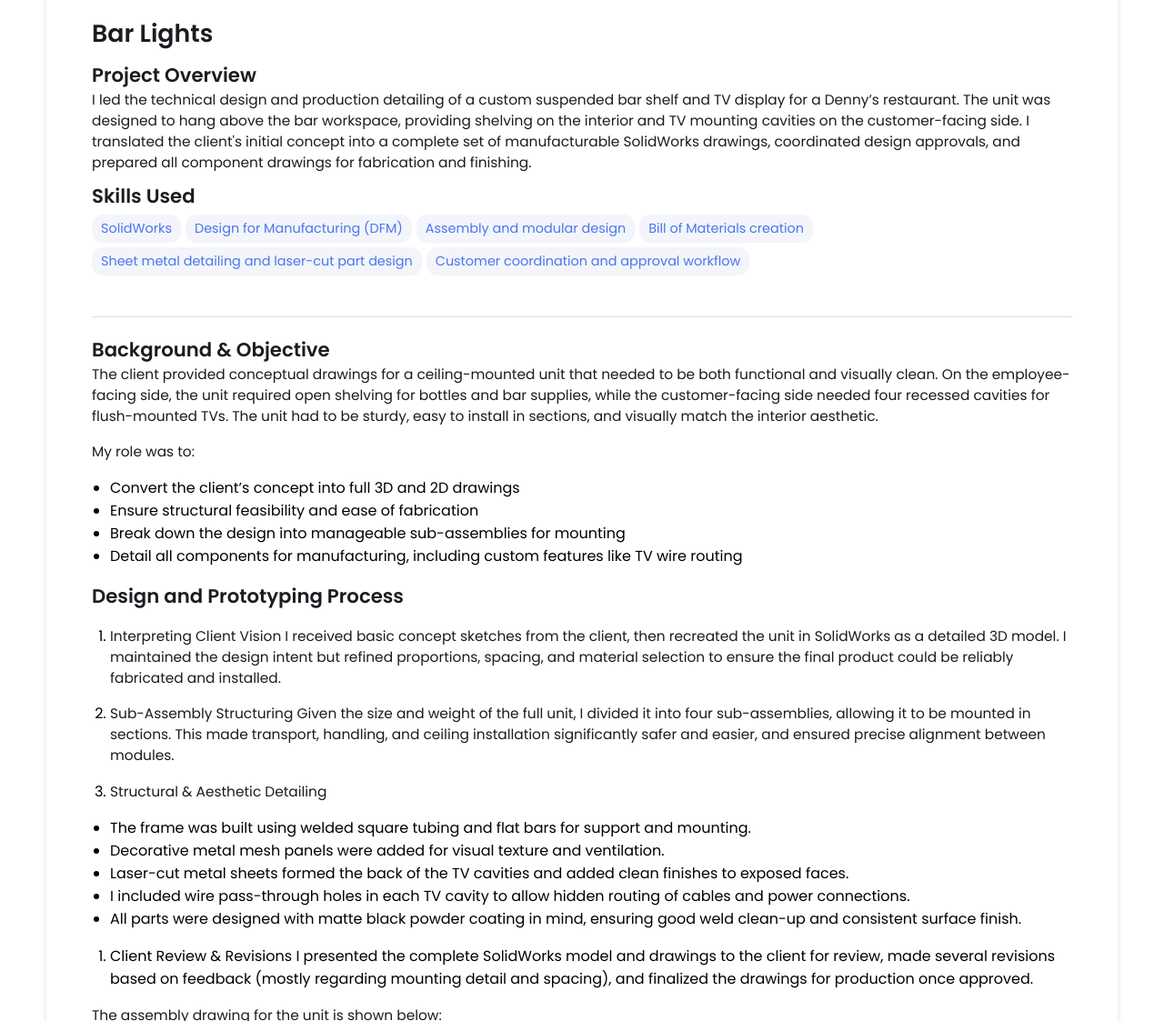
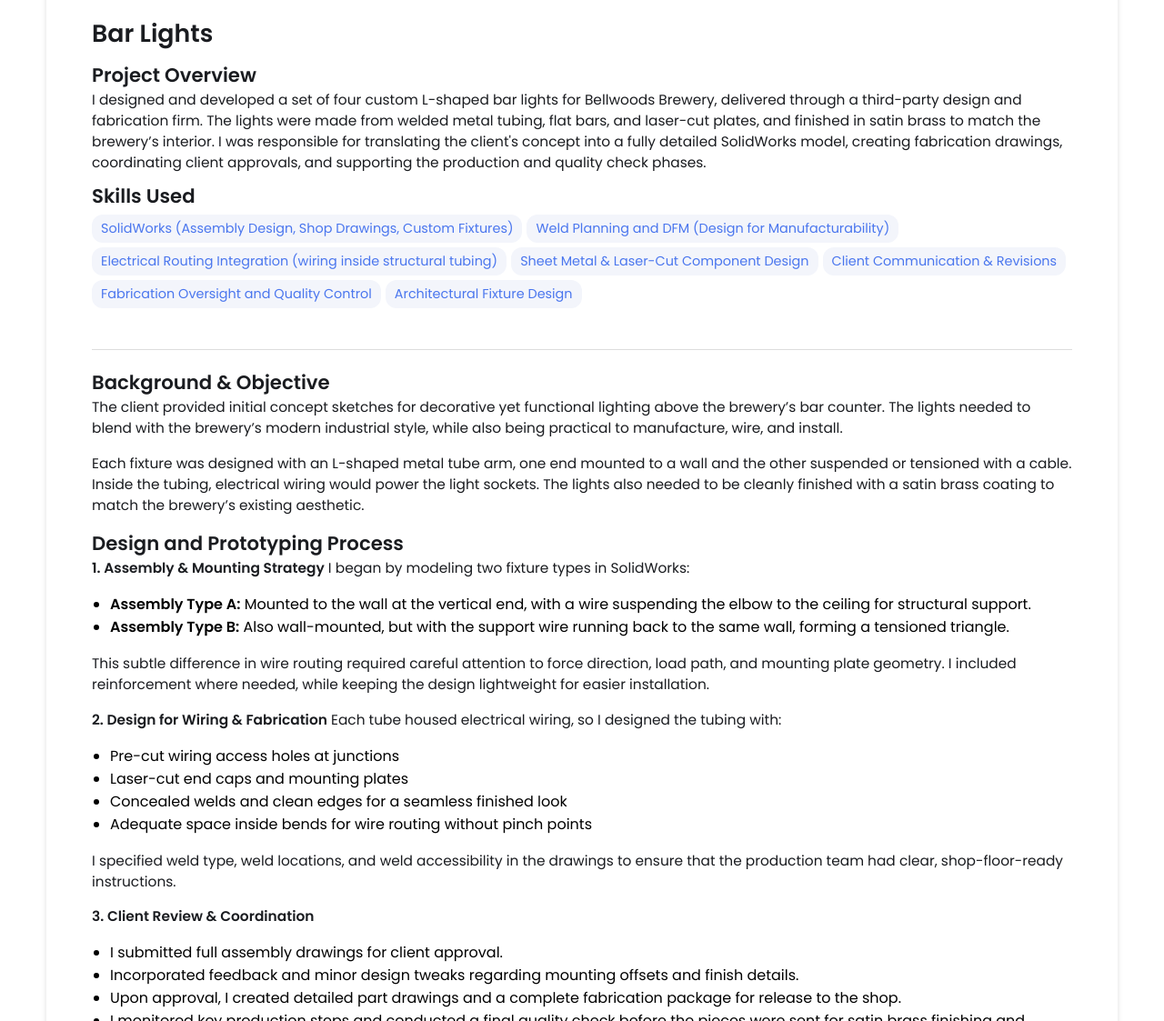
Before and after one commit to Rob-V-Eng/rob-v-eng.github.io, a Jekyll site: the page built from _projects/2.-Bar-Lights/index.md, in a window 1280 px wide and 1400 px high, scrolled down 329 px. Shown: the part 161-1284 px from the top of the window at 91% size. Built offline with Jekyll 4.4.1, drawn with Linux system fonts in a browser that asks for light colours; some of the changed text lies outside the part shown; grey boxes are pictures that could not be loaded.

Commit message:
Update index.md

```diff
--- a/_projects/2.-Bar-Lights/index.md
+++ b/_projects/2.-Bar-Lights/index.md
@@ -1,68 +1,59 @@
 ---
 layout: post
 title: Bar Lights
-description:  I led the technical design and production detailing of a custom suspended bar shelf and TV display for a Denny’s restaurant. The unit was designed to hang above the bar workspace, providing shelving on the interior and TV mounting cavities on the customer-facing side. I translated the client's initial concept into a complete set of manufacturable SolidWorks drawings, coordinated design approvals, and prepared all component drawings for fabrication and finishing.
+description:  I designed and developed a set of four custom L-shaped bar lights for Bellwoods Brewery, delivered through a third-party design and fabrication firm. The lights were made from welded metal tubing, flat bars, and laser-cut plates, and finished in satin brass to match the brewery’s interior. I was responsible for translating the client's concept into a fully detailed SolidWorks model, creating fabrication drawings, coordinating client approvals, and supporting the production and quality check phases.
 
 skills:
-  - SolidWorks
-  - Design for Manufacturing (DFM)
-  - Assembly and modular design
-  - Bill of Materials creation
-  - Sheet metal detailing and laser-cut part design
-  - Customer coordination and approval workflow
+  - SolidWorks (Assembly Design, Shop Drawings, Custom Fixtures)
+  - Weld Planning and DFM (Design for Manufacturability)
+  - Electrical Routing Integration (wiring inside structural tubing)
+  - Sheet Metal & Laser-Cut Component Design
+  - Client Communication & Revisions
+  - Fabrication Oversight and Quality Control
+  - Architectural Fixture Design
 
 main-image: /NCM1-7.png
 ---
 
 ---
 ## Background & Objective
-The client provided conceptual drawings for a ceiling-mounted unit that needed to be both functional and visually clean. On the employee-facing side, the unit required open shelving for bottles and bar supplies, while the customer-facing side needed four recessed cavities for flush-mounted TVs. The unit had to be sturdy, easy to install in sections, and visually match the interior aesthetic.
+The client provided initial concept sketches for decorative yet functional lighting above the brewery’s bar counter. The lights needed to blend with the brewery’s modern industrial style, while also being practical to manufacture, wire, and install.
 
-My role was to:
-
-- Convert the client’s concept into full 3D and 2D drawings
-- Ensure structural feasibility and ease of fabrication
-- Break down the design into manageable sub-assemblies for mounting
-- Detail all components for manufacturing, including custom features like TV wire routing
+Each fixture was designed with an L-shaped metal tube arm, one end mounted to a wall and the other suspended or tensioned with a cable. Inside the tubing, electrical wiring would power the light sockets. The lights also needed to be cleanly finished with a satin brass coating to match the brewery’s existing aesthetic.
 
 ## Design and Prototyping Process
-1. Interpreting Client Vision
-I received basic concept sketches from the client, then recreated the unit in SolidWorks as a detailed 3D model. I maintained the design intent but refined proportions, spacing, and material selection to ensure the final product could be reliably fabricated and installed.
+**1. Assembly & Mounting Strategy**
+I began by modeling two fixture types in SolidWorks:
 
-2. Sub-Assembly Structuring
-Given the size and weight of the full unit, I divided it into four sub-assemblies, allowing it to be mounted in sections. This made transport, handling, and ceiling installation significantly safer and easier, and ensured precise alignment between modules.
+- **Assembly Type A:** Mounted to the wall at the vertical end, with a wire suspending the elbow to the ceiling for structural support.
+- **Assembly Type B:** Also wall-mounted, but with the support wire running back to the same wall, forming a tensioned triangle.
 
-3. Structural & Aesthetic Detailing
+This subtle difference in wire routing required careful attention to force direction, load path, and mounting plate geometry. I included reinforcement where needed, while keeping the design lightweight for easier installation.
 
-- The frame was built using welded square tubing and flat bars for support and mounting.
-- Decorative metal mesh panels were added for visual texture and ventilation.
-- Laser-cut metal sheets formed the back of the TV cavities and added clean finishes to exposed faces.
-- I included wire pass-through holes in each TV cavity to allow hidden routing of cables and power connections.
-- All parts were designed with matte black powder coating in mind, ensuring good weld clean-up and consistent surface finish.
+**2. Design for Wiring & Fabrication**
+Each tube housed electrical wiring, so I designed the tubing with:
 
-4. Client Review & Revisions
-I presented the complete SolidWorks model and drawings to the client for review, made several revisions based on feedback (mostly regarding mounting detail and spacing), and finalized the drawings for production once approved.
+- Pre-cut wiring access holes at junctions
+- Laser-cut end caps and mounting plates
+- Concealed welds and clean edges for a seamless finished look
+- Adequate space inside bends for wire routing without pinch points
 
-The assembly drawing for the unit is shown below:
+I specified weld type, weld locations, and weld accessibility in the drawings to ensure that the production team had clear, shop-floor-ready instructions.
 
-{% include image-gallery.html images="NCM1-1.png" height="600" %}
+**3. Client Review & Coordination**
+- I submitted full assembly drawings for client approval.
+- Incorporated feedback and minor design tweaks regarding mounting offsets and finish details.
+- Upon approval, I created detailed part drawings and a complete fabrication package for release to the shop.
+- I monitored key production steps and conducted a final quality check before the pieces were sent for satin brass finishing and delivery.
 
-5. Production Package Preparation
-After sign-off, I created detailed part drawings and a complete bill of materials for fabrication. This included:
-
-- Component drawings for laser cutting, welding, and bending
-- Sub-assembly instructions for in-shop pre-assembly
-- Notes for finish requirements (powder coat spec, prep notes)
-
-The completed unit is installed and suspended from the ceiling at Denny’s, as shown in the image below.
 {% include image-gallery.html images="NCM1-7.png" height="600" %}
 
 ## Outcomes & Impact
-- Delivered a highly functional and visually integrated unit that met both architectural and operational needs
-- Reduced installation risk by dividing the unit into four sub-assemblies
-- Ensured manufacturability and finish quality through detailed part drawings and attention to welding and coating processes
-- Demonstrated full-scope project ownership, from CAD modeling to final fabrication handoff
-- Client was satisfied with the final result, and the unit was delivered for powder coating and installation without issue
+- Delivered four unique lighting fixtures with precise fit, finish, and electrical integration
+- Ensured visual consistency with the brewery’s design language through collaborative revision and finish matching
+- Reduced installation time and risk by designing a clean, modular mounting approach
+- Produced fabrication-ready drawings that minimized ambiguity for welders and fabricators
+- Demonstrated full-cycle project execution, from concept interpretation to post-fabrication QA
 
 ## Full Set of Assembly Drawings
 {% include image-gallery.html images="NCM1-1.png" height="600" %}
```
